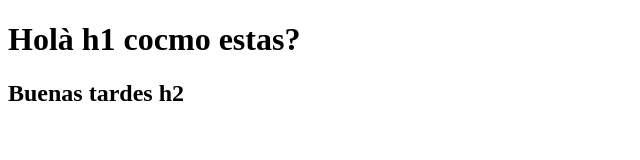
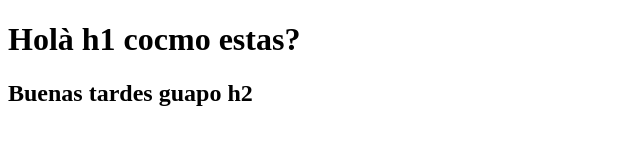
Before and after one commit to Zaqweli/Sharezza, a plain HTML site: page index.html in a window 1280 px wide. Shown: the whole page, without its empty margins (0-640 px from the left). Drawn offline with Linux system fonts and the light colour scheme.

Commit message:
Add an h2

```diff
--- a/index.html
+++ b/index.html
@@ -6,7 +6,7 @@
   </head>
   <body>
   <h1>Holà h1 cocmo estas?</h1>
-  <h2> Buenas tardes h2</h2>
+  <h2> Buenas tardes guapo h2</h2>
 
   </body>
 </html>
```
